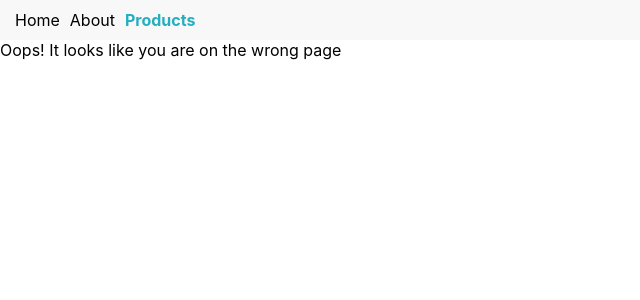
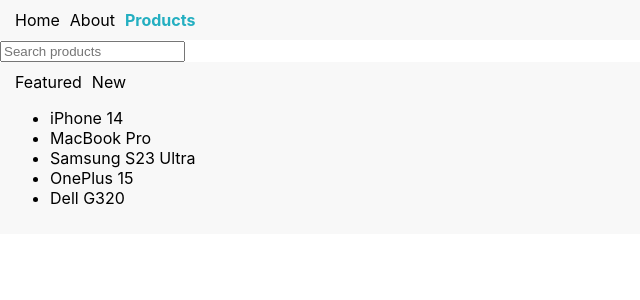
Before and after one commit to Tejas204/React-Router-Application, a React (Create React App) app: page /products/featured in a window 1280 px wide. Shown: the top 300 px of the page, without its empty margins (0-640 px from the left). Built offline with nearby package versions, Linux system fonts and the light colour scheme.

Commit message:
Added nested routes

```diff
--- a/src/App.js
+++ b/src/App.js
@@ -7,6 +7,8 @@
 import OrderSummary from './Components/OrderSummary';
 import NoMatch from './Components/NoMatch';
 import Products from './Components/Products';
+import FeaturedProducts from './Components/FeaturedProducts';
+import NewProducts from './Components/NewProducts';
 
 function App() {
   return (
@@ -22,11 +24,22 @@
           2. Element --> the component that should be rendered when the path matches; in this case, the 'Home' component
       */}
 
-      {/* When path = '*' --> This route will be used when no other match for a path is found */}
+
       <Route path='/' element={<Home/>}></Route>
       <Route path='about' element={<About/>}></Route>
       <Route path='order-summary' element={<OrderSummary/>}></Route>
-      <Route path='products' element={<Products/>}></Route>
+
+      {/* 1. Below is an example of nested routes.
+             Path to FeaturedProducts is /products/featured
+             Similarly, /products/new
+          2. React Router automatically forms a path when we nest one route inside another. */}
+
+      <Route path='products' element={<Products/>}>
+        <Route path='featured' element={<FeaturedProducts/>}></Route>
+        <Route path='new' element={<NewProducts/>}></Route>
+      </Route>
+
+      {/* When path = '*' --> This route will be used when no other match for a path is found */}
       <Route path='*' element={<NoMatch/>}></Route>
     </Routes>
 
--- a/src/Components/FeaturedProducts.js
+++ b/src/Components/FeaturedProducts.js
@@ -0,0 +1,19 @@
+import React from 'react'
+
+const FeaturedProducts = () => {
+  return (
+    <div>
+        <div>
+            <ul>
+                <li>iPhone 14</li>
+                <li>MacBook Pro</li>
+                <li>Samsung S23 Ultra</li>
+                <li>OnePlus 15</li>
+                <li>Dell G320</li>
+            </ul>
+        </div>
+    </div>
+  )
+}
+
+export default FeaturedProducts
--- a/src/Components/NewProducts.js
+++ b/src/Components/NewProducts.js
@@ -0,0 +1,18 @@
+import React from 'react'
+
+const NewProducts = () => {
+  return (
+    <div>
+        <div>
+            <ul>
+                <li>iPhone 14 max</li>
+                <li>MacBook Pro 2</li>
+                <li>Airpods 12</li>
+                <li>Boat Rockerz 550</li>
+            </ul>
+        </div>
+    </div>
+  )
+}
+
+export default NewProducts
--- a/src/Components/Products.js
+++ b/src/Components/Products.js
@@ -1,5 +1,5 @@
 import React from 'react'
-import { Link } from 'react-router-dom'
+import { Link, Outlet } from 'react-router-dom'
 
 const Products = () => {
   return (
@@ -10,8 +10,14 @@
 
         <nav className='secondary-nav'>
             {/* Note: we dont use / for nested routes as of now */}
+
+            {/* Even though we created nested routes in App.js; React does not know where to render the components.
+                For this, we have a component called as 'Outlet'; added just below the Link component*/}
             <Link to='featured'>Featured</Link>
             <Link to='new'>New</Link>
+
+            {/* Outlet component */}
+            <Outlet/>
         </nav>
     </>
   )
```
